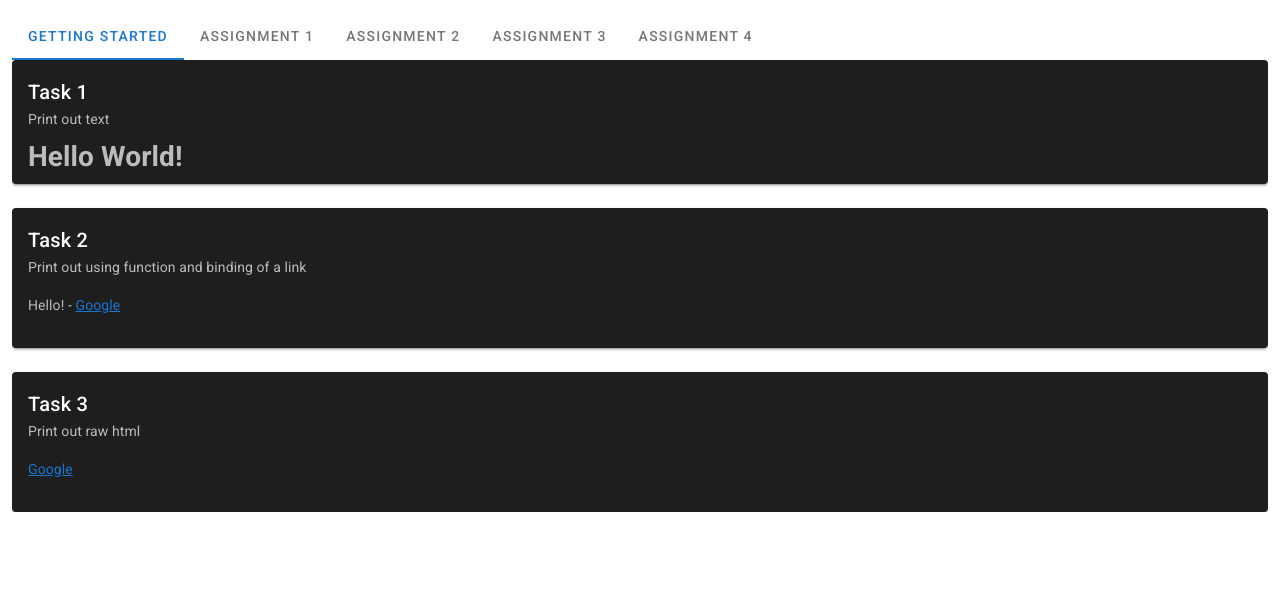
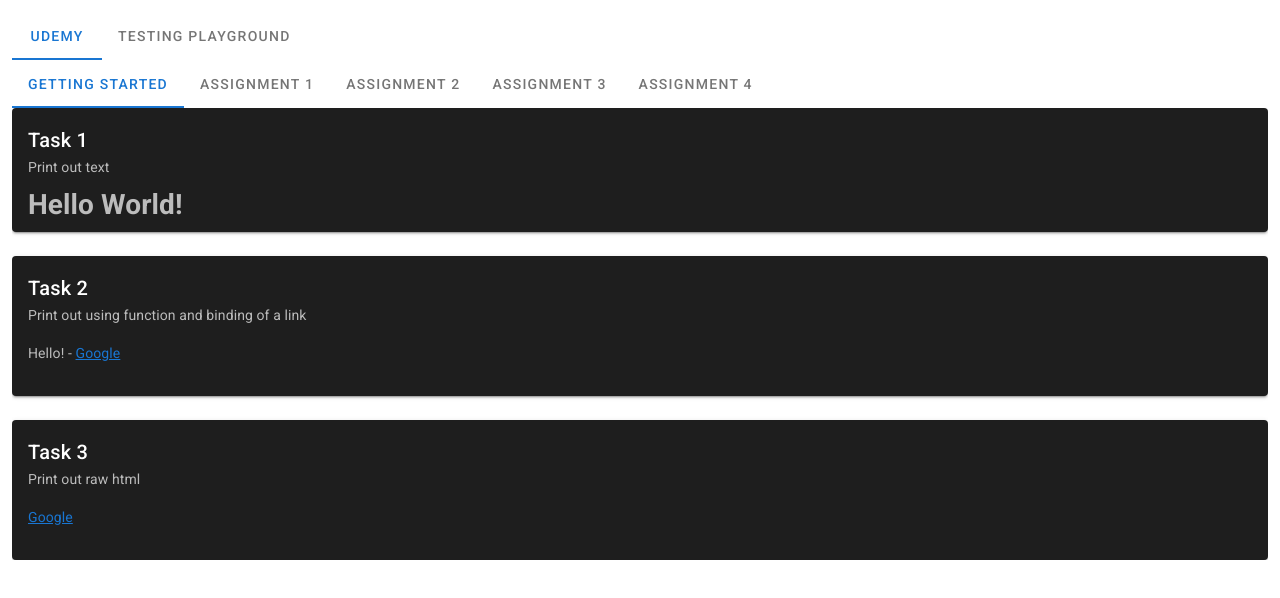
Before and after one commit to ChocoMilkTea/vue-app-udemy, a Vue app: page / in a window 1280 px wide. Shown: the top 598 px of the page. Built offline with nearby package versions, Linux system fonts and the light colour scheme.

Commit message:
Using alterative v-if

```diff
--- a/package.json
+++ b/package.json
@@ -16,6 +16,7 @@
     "vuetify": "2.1.13"
   },
   "devDependencies": {
+    "@fortawesome/fontawesome-free": "^5.11.2",
     "@vue/cli-plugin-babel": "^4.1.0",
     "@vue/cli-plugin-eslint": "^4.1.0",
     "@vue/cli-service": "^4.1.0",
--- a/src/App.vue
+++ b/src/App.vue
@@ -1,6 +1,9 @@
 <template>
   <v-app>
     <v-container fluid>
+      <v-tabs>
+        <v-tab>Udemy</v-tab>
+          <v-tab-item>
             <v-tabs>
               <v-tab>Getting Started</v-tab>
                 <v-tab-item>
@@ -23,6 +26,12 @@
                   <Assignment4/>
                 </v-tab-item>
             </v-tabs>
+          </v-tab-item>
+        <v-tab>Testing Playground</v-tab>
+          <v-tab-item>
+            <Playground/>
+          </v-tab-item>
+      </v-tabs>
 
       <router-view/>
     </v-container>
@@ -35,10 +44,12 @@
   import Assignment2 from '@/components/Assignment2'
   import Assignment3 from '@/components/Assignment3'
   import Assignment4 from '@/components/Assignment4'
+  import Playground from '@/components/Playground'
 
   export default {
     name: 'App',
     components: {
+      Playground,
       GettingStarted,
       Assignment1,
       Assignment2,
--- a/src/components/Assignment4.vue
+++ b/src/components/Assignment4.vue
@@ -9,6 +9,10 @@
           <p v-else-if="abc">Now you see me!</p>
           <p v-else>Only now you see me!</p>
           <p>Do you also see me?</p>
+          <template v-if="show">
+            <h1>Heading</h1>
+            <p>Inside a template</p>
+          </template>
         </v-card-text>
         <v-card-actions>
           <v-btn @click="show = !show">Switch</v-btn>
--- /dev/null
+++ b/src/components/Playground.vue
@@ -0,0 +1,28 @@
+<template>
+  <div>
+    <v-app-bar clipped-left dark>
+      <v-app-bar-nav-icon></v-app-bar-nav-icon>
+      <v-toolbar-title>Playground</v-toolbar-title>
+      <v-spacer></v-spacer>
+      <v-btn icon>
+        <v-icon>mdi-heart</v-icon>
+      </v-btn>
+      <v-btn icon>
+        <v-icon>mdi-magnify</v-icon>
+      </v-btn>
+    </v-app-bar>
+
+  </div>
+</template>
+
+<script>
+  export default {
+    name: 'Playground',
+    data: () => ({
+      items: [
+        { title: 'Dashboard', icon: 'dashboard' },
+        { title: 'Account', icon: 'account_box' }
+      ]
+    })
+  }
+</script>
```
Also changed, not shown: 1 other file (tests, documents, lock files or other folders). Lines whose indentation alone changed are shown as unchanged.
